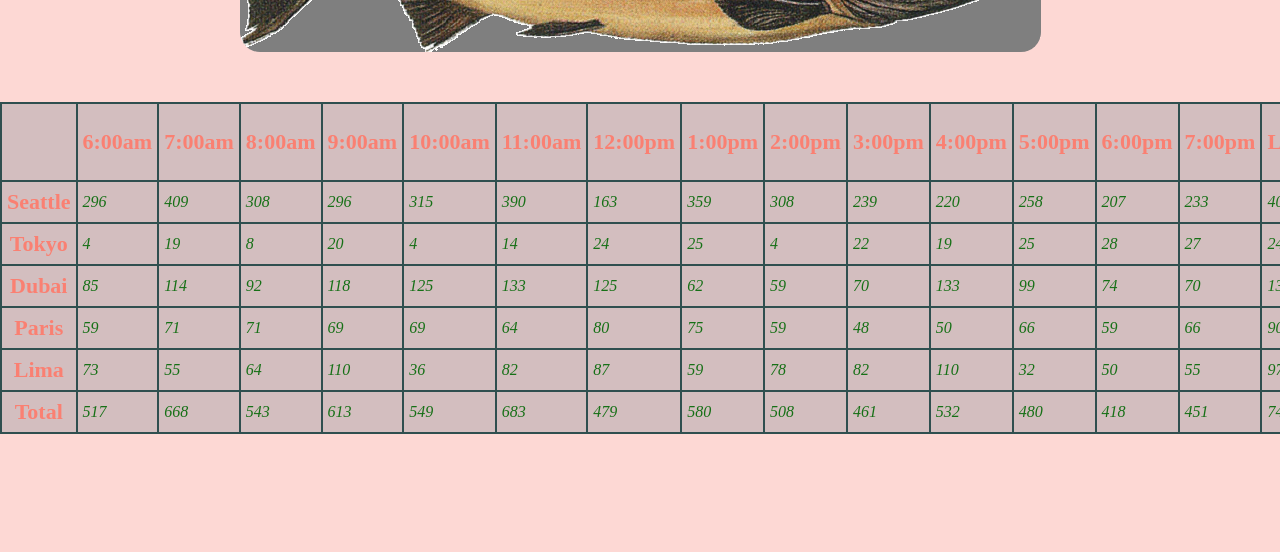
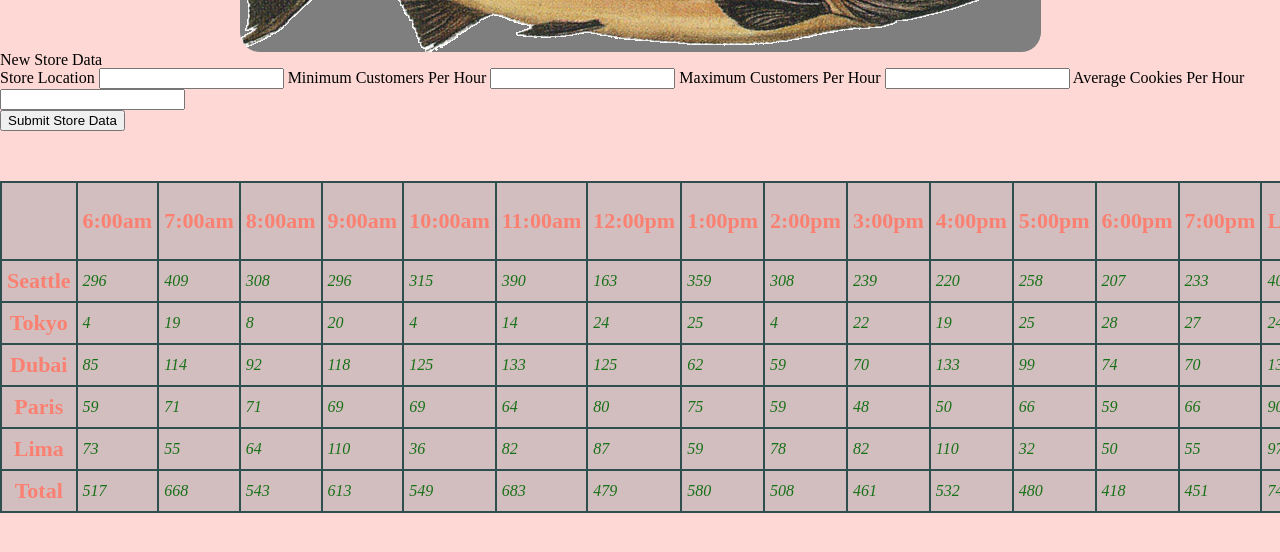
Before and after one commit to cnickels21/Cookie-Stand, a plain HTML site: page construct.html in a window 1280 px wide. Shown: the part 218-770 px from the top of the page. Drawn offline with Linux system fonts and the light colour scheme.

Commit message:
form created in html

```diff
--- a/construct.html
+++ b/construct.html
@@ -23,6 +23,21 @@
 
         <main>
 
+            <form>
+                <fieldset>
+                    <legend>New Store Data</legend>
+                    <label for="store-name">Store Location</label>
+                    <input id="store-name" type="text" required />
+                    <label>Minimum Customers Per Hour</label>
+                    <input id="min-cust" type="text"  required />
+                    <label>Maximum Customers Per Hour</label>
+                    <input id="max-cust" type="text"  required />
+                    <label>Average Cookies Per Hour</label>
+                    <input id="avg-cookie" type="text"  required />
+                </fieldset>
+                <button>Submit Store Data</button>
+            </form>
+
             <table>
                 <thead id="daily-hours">
 
```
Also changed, not shown: js/demo.js (added, +20 -0 lines).
